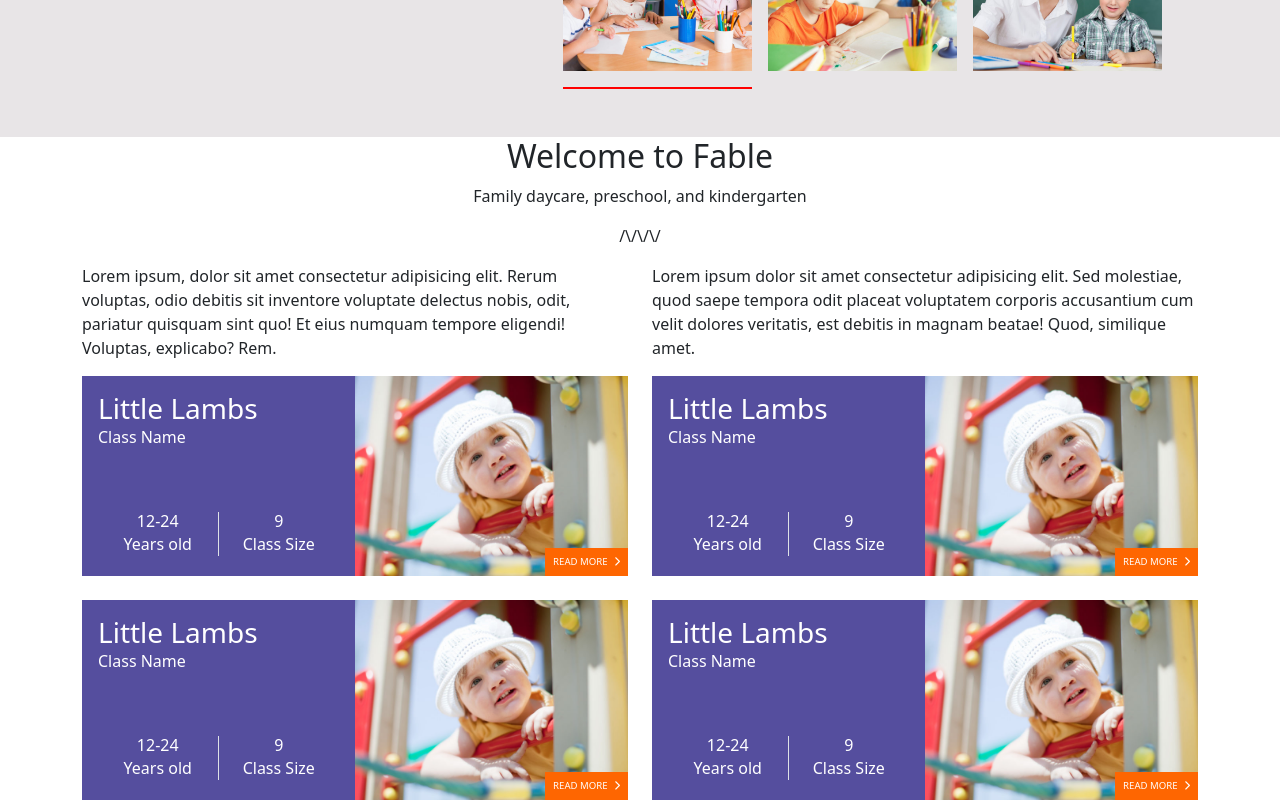
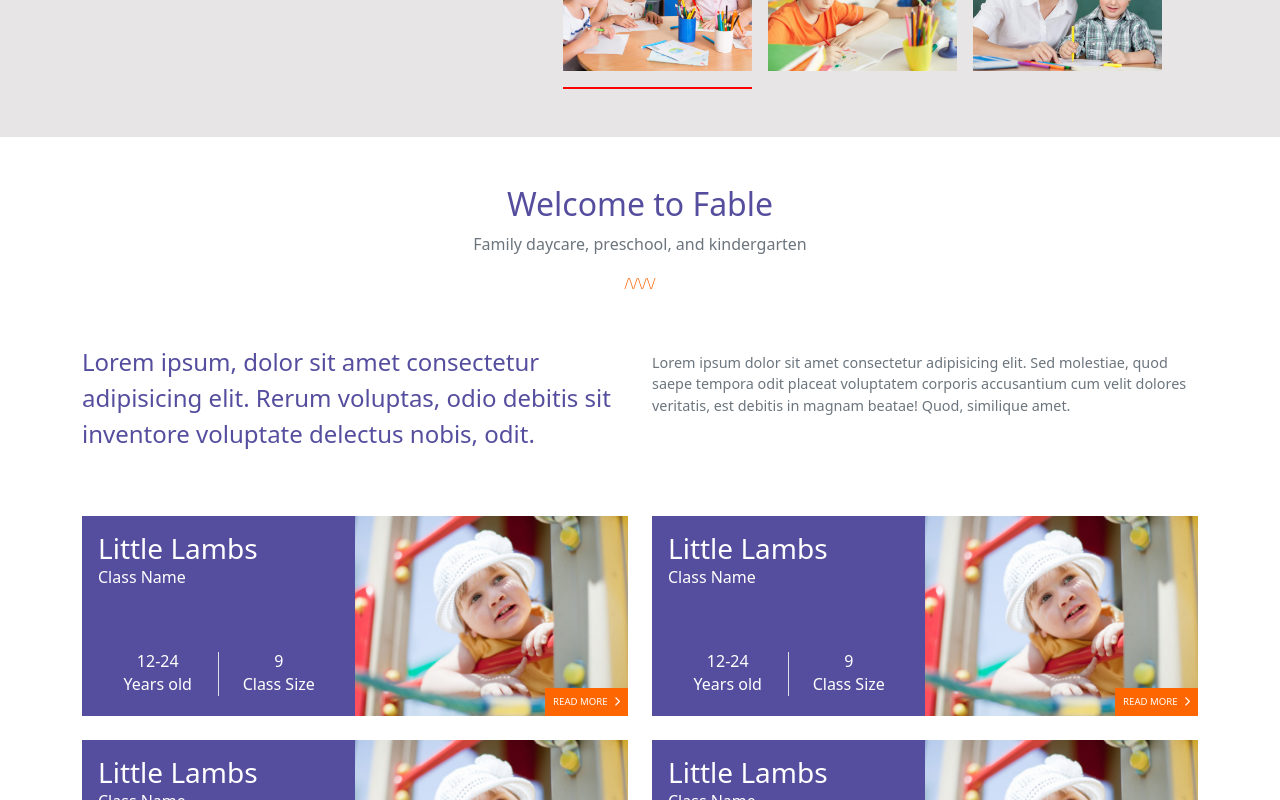
Before and after one commit to EdoardoLai96/proj-html-vuejs, a Vue app: page / in a window 1280 px wide. Shown: the part 1640-2440 px from the top of the page. Built offline with nearby package versions, Linux system fonts and the light colour scheme; a small style sheet from the web is missing.

Commit message:
Style myourclasses

```diff
--- a/src/components/MyOurClasses.vue
+++ b/src/components/MyOurClasses.vue
@@ -1,27 +1,26 @@
 <template>
-  <section id="ourclasses">
-    <div class="container ">
+  <section id="ourclasses" class="p-5">
+    <div class="container">
       <div class="row ">
         <div class="col  text-center">
-        <h2>Welcome to Fable</h2>
-            <p>Family daycare, preschool, and kindergarten</p>
-            <p>/\/\/\/</p>
+        <h2 class="seco">Welcome to Fable</h2>
+            <p class="text-secondary">Family daycare, preschool, and kindergarten</p>
+            <p class="orbitron mb-5">/\/\/\/</p>
         </div>
       </div>
 
-      <div class="row ">
+      <div class="row">
         <div class="col ">
-          <p>Lorem ipsum, dolor sit amet consectetur adipisicing elit. Rerum voluptas, odio debitis sit inventore voluptate delectus nobis, odit, pariatur quisquam sint quo! Et eius numquam tempore eligendi! Voluptas, explicabo? Rem.</p>
+          <p class="seco fs-4 pb-5">Lorem ipsum, dolor sit amet consectetur adipisicing elit. Rerum voluptas, odio debitis sit inventore voluptate delectus nobis, odit.</p>
         </div>
-
         <div class="col ">
-          <p>
+          <p class="text-secondary pt-2 right-par">
             Lorem ipsum dolor sit amet consectetur adipisicing elit. Sed molestiae, quod saepe tempora odit placeat voluptatem corporis accusantium cum velit dolores veritatis, est debitis in magnam beatae! Quod, similique amet.
           </p>
         </div>
       </div>
 
-      <div class="row  gx-4 gy-4">
+      <div class="row  g-4 pb-2">
 
          <div class="col-6">
            <MyCardHor/>
@@ -59,11 +58,9 @@ export default {
  @import '../assets/style/variables.scss';
 
 
+.right-par{
+  font-size: 0.9rem;
+}
 
 
-/// .debug-card{
-//   height: 200px;
-//   border: 1px solid black;
-// }
-
 </style>
```
